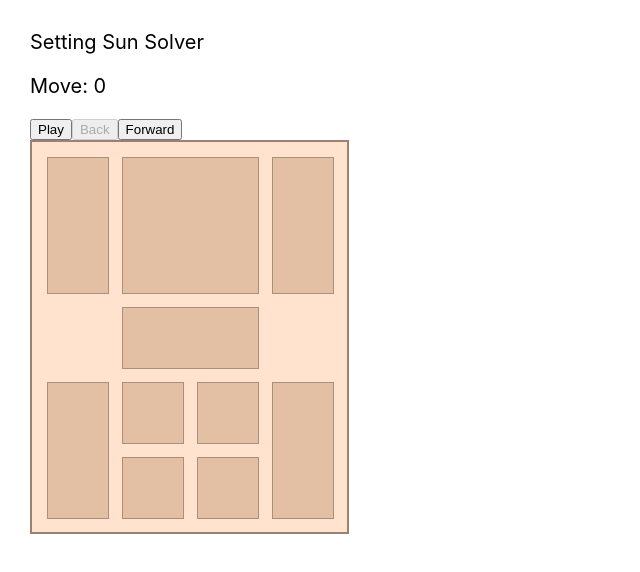
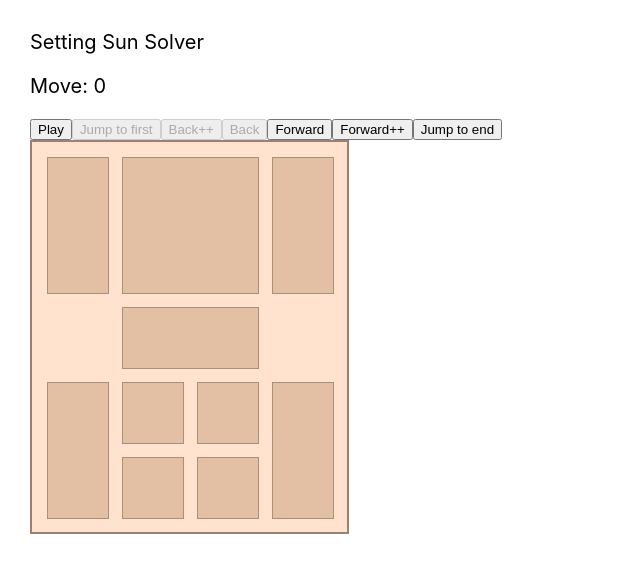
Before and after one commit to dwaltrip/setting-sun-solver, a React (Create React App) app: page / in a window 1280 px wide. Shown: the top 572 px of the page, without its empty margins (0-640 px from the left). Built offline with nearby package versions, Linux system fonts and the light colour scheme.

Commit message:
Implement other playback buttons (UI needs more polish)

```diff
--- a/src/components/playback-solution.js
+++ b/src/components/playback-solution.js
@@ -4,13 +4,22 @@ import { buildSafeSetState } from '../lib/build-safe-set-state';
 import { Board } from './board';
 
 function PlaybackSolution({ nodeLookup, solutionPath }) {
+  const lastMoveIndex = solutionPath.length - 1;
+
   const [isPlaying, setIsPlaying] = useState(false);
   const [moveIndex, setMoveIndex] = useState(0);
 
   const setMoveIndexSafely = buildSafeSetState({
-    isValid: val => (0 <= val) && (val <= (solutionPath.length - 1)),
+    isValid: val => (0 <= val) && (val <= lastMoveIndex),
     setState: setMoveIndex,
   });
+
+  const increaseMoveIndexBy10 = () => {
+    setMoveIndexSafely(prev => Math.min(prev + 10, lastMoveIndex));
+  };
+  const decreaseMoveIndexBy10 = () => {
+    setMoveIndexSafely(prev => Math.max(0, prev - 10));
+  };
 
   useEffect(() => {
     const intervalId = setInterval(() => {
@@ -32,6 +41,15 @@ function PlaybackSolution({ nodeLookup, solutionPath }) {
           {isPlaying ? 'Pause' : 'Play'}
         </button>
         <button
+          onClick={() => setMoveIndexSafely(0)}
+          disabled={moveIndex <= 0}
+        >
+          Jump to first
+        </button>
+        <button onClick={decreaseMoveIndexBy10} disabled={moveIndex <= 0}>
+          Back++
+        </button>
+        <button
           onClick={() => setMoveIndexSafely(prev => prev - 1)}
           disabled={moveIndex <= 0}
         >
@@ -39,9 +57,21 @@ function PlaybackSolution({ nodeLookup, solutionPath }) {
         </button>
         <button
           onClick={() => setMoveIndexSafely(prev => prev + 1)}
-          disabled={moveIndex >= (solutionPath.length - 1)}
+          disabled={moveIndex >= lastMoveIndex}
         >
           Forward
+        </button>
+        <button
+          onClick={increaseMoveIndexBy10}
+          disabled={moveIndex >= lastMoveIndex}
+        >
+          Forward++
+        </button>
+        <button
+          onClick={() => setMoveIndexSafely(lastMoveIndex)}
+          disabled={moveIndex >= lastMoveIndex}
+        >
+          Jump to end
         </button>
       </div>
       <Board pieces={pieces} cols={4} rows={5}/>
```
